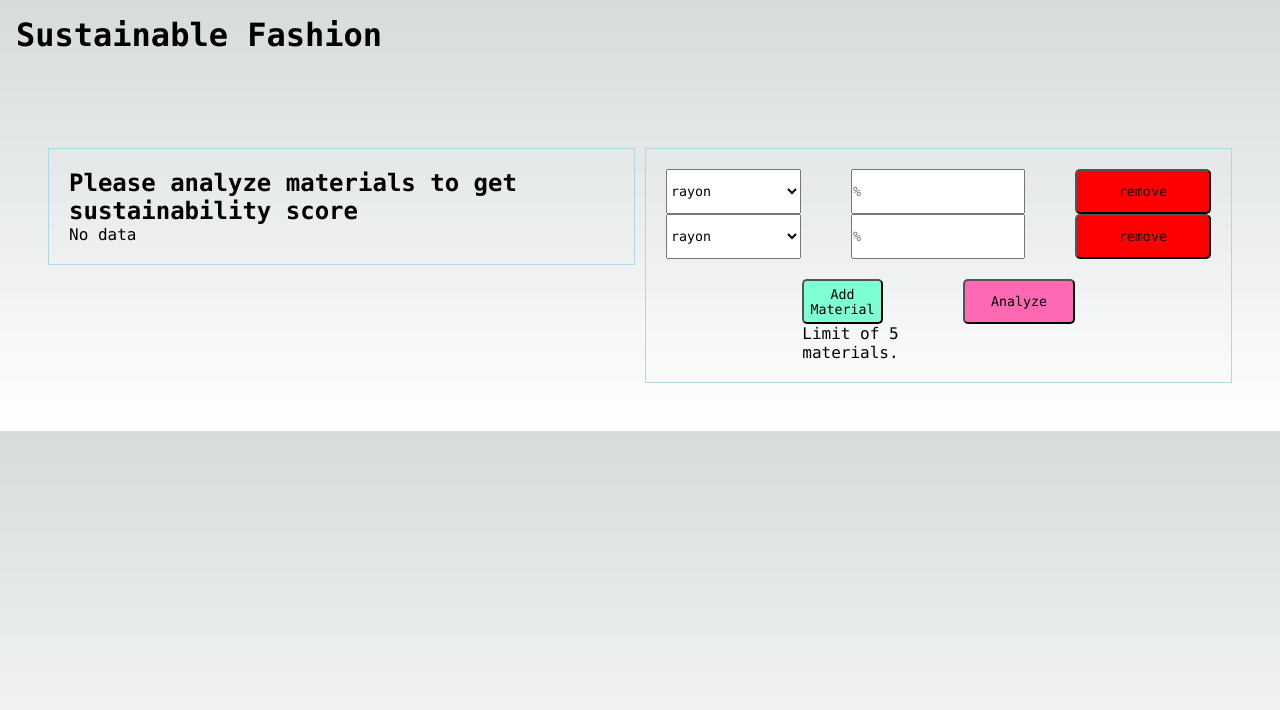
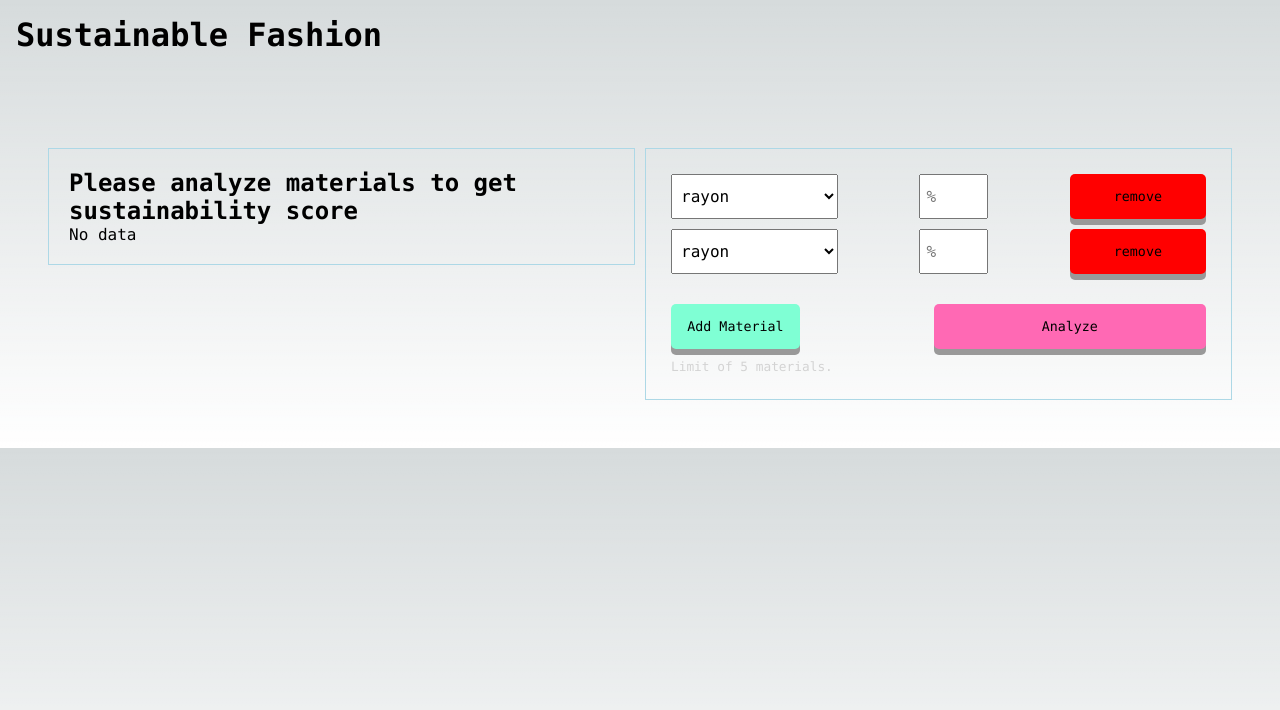
Before and after one commit to riceball1/sustainable-fashion, a Next.js app: page / in a window 1280 px wide. Shown: the top 710 px of the page. Built offline with nearby package versions, Linux system fonts and the light colour scheme.

Commit message:
Update styles

```diff
--- a/src/components/button.tsx
+++ b/src/components/button.tsx
@@ -1,21 +1,28 @@
-import styles from '../styles/Button.module.css'
+import styles from "../styles/Button.module.css";
 
 interface Props {
-    text: String;
-    onClick: () => void;
-    type?: string;
+  text: String;
+  onClick: () => void;
+  type?: string;
 }
 
-function Button({onClick, text, type = "primary"} : Props) {
+function Button({ onClick, text, type = "primary" }: Props) {
+  const buttonType = {
+    primary: styles.primary,
+    secondary: styles.secondary,
+    alert: styles.alert,
+  };
 
-    const buttonType = {
-        primary: styles.primary,
-        secondary: styles.secondary,
-        alert: styles.alert
-    }
 
+  return (
+    <button
     // @ts-ignore
-    return <button className={`${buttonType[type]} ${styles.button}`} onClick={onClick}>{text}</button>
+      className={`${buttonType[type]} ${styles.button}`}
+      onClick={onClick}
+    >
+      {text}
+    </button>
+  );
 }
 
 export default Button;
--- a/src/components/form.tsx
+++ b/src/components/form.tsx
@@ -46,7 +46,7 @@ function Form() {
       <div className={styles.buttons}>
         <div>
           <Button onClick={handleAddMaterial} text="Add Material" type="secondary"/>
-          <p>Limit of 5 materials.</p>
+          <p className={styles.message}>Limit of 5 materials.</p>
         </div>
         <Button onClick={handleAnalyzeMaterials} text="Analyze" />
       </div>
--- a/src/components/materialOptions.tsx
+++ b/src/components/materialOptions.tsx
@@ -12,7 +12,7 @@ function MaterialOptions({onRemoveMaterial, onChangePercentage, onSelectMaterial
 
   return (
     <div className={styles.materialOptions}>
-      <select name="materials" id="materials" onChange={onSelectMaterial}>
+      <select name="materials" id="materials" onChange={onSelectMaterial} className={styles.materialOptionsInput} required>
         <option value="rayon">rayon</option>
         <option value="polyster">polyster</option>
         <option value="acrylic">acrylic</option>
@@ -23,7 +23,7 @@ function MaterialOptions({onRemoveMaterial, onChangePercentage, onSelectMaterial
         <option value="lyocell">lyocell</option>
         <option value="organic-cotton">organic cotton</option>
       </select>
-      <input type="number" placeholder="%" onChange={onChangePercentage}/>
+      <input type="number" placeholder="%" onChange={onChangePercentage} className={styles.materialOptionsInput} min={1} max={100} required/>
       <Button onClick={onRemoveMaterial} text="remove" type="alert"/>
     </div>
   );
--- a/src/pages/api/hello.ts
+++ /dev/null
@@ -1,13 +0,0 @@
-// Next.js API route support: https://nextjs.org/docs/api-routes/introduction
-import type { NextApiRequest, NextApiResponse } from 'next'
-
-type Data = {
-  name: string
-}
-
-export default function handler(
-  req: NextApiRequest,
-  res: NextApiResponse<Data>
-) {
-  res.status(200).json({ name: 'John Doe' })
-}
--- a/src/styles/Button.module.css
+++ b/src/styles/Button.module.css
@@ -4,6 +4,15 @@
   color: black;
   width: 50%;
   height: 45px;
+  border: none;
+  margin: 5px;
+  box-shadow: 0 6px #999;
+}
+
+.button:hover {
+  background-color: lightpink;
+  box-shadow: 0 3px #666;
+  transform: translateY(4px);
 }
 
 .primary {
@@ -12,6 +21,7 @@
 
 .secondary {
   background-color: aquamarine;
+  width: 75%;
 }
 
 .alert {
--- a/src/styles/Form.module.css
+++ b/src/styles/Form.module.css
@@ -3,6 +3,7 @@
     justify-content: space-between;
     align-self: center;
     margin-top: 20px;
+    width: 100%;
 }
 
 .formInputs {
@@ -16,3 +17,9 @@
     justify-content: space-evenly;
     flex-direction: column;
 }
+
+.message {
+    font-size: 0.8rem;
+    color: lightgray;
+    padding: 5px;
+}
--- a/src/styles/MaterialOptions.module.css
+++ b/src/styles/MaterialOptions.module.css
@@ -1,7 +1,19 @@
+.materialOptions {
+  display: flex;
+  justify-content: space-between;
+  gap: 15px;
+}
 
+.materialOptionsInput {
+    height: 45px;
+    margin: 5px;
+    padding: 5px;
+    font-size: 1rem;
+}
 
-.materialOptions {
+@media screen and (max-width: 615px) {
+  .materialOptions {
     display: flex;
-    justify-content: space-between;
-    gap: 15px;
+    flex-direction: column;
+  }
 }
```
Lines whose indentation alone changed are shown as unchanged.
